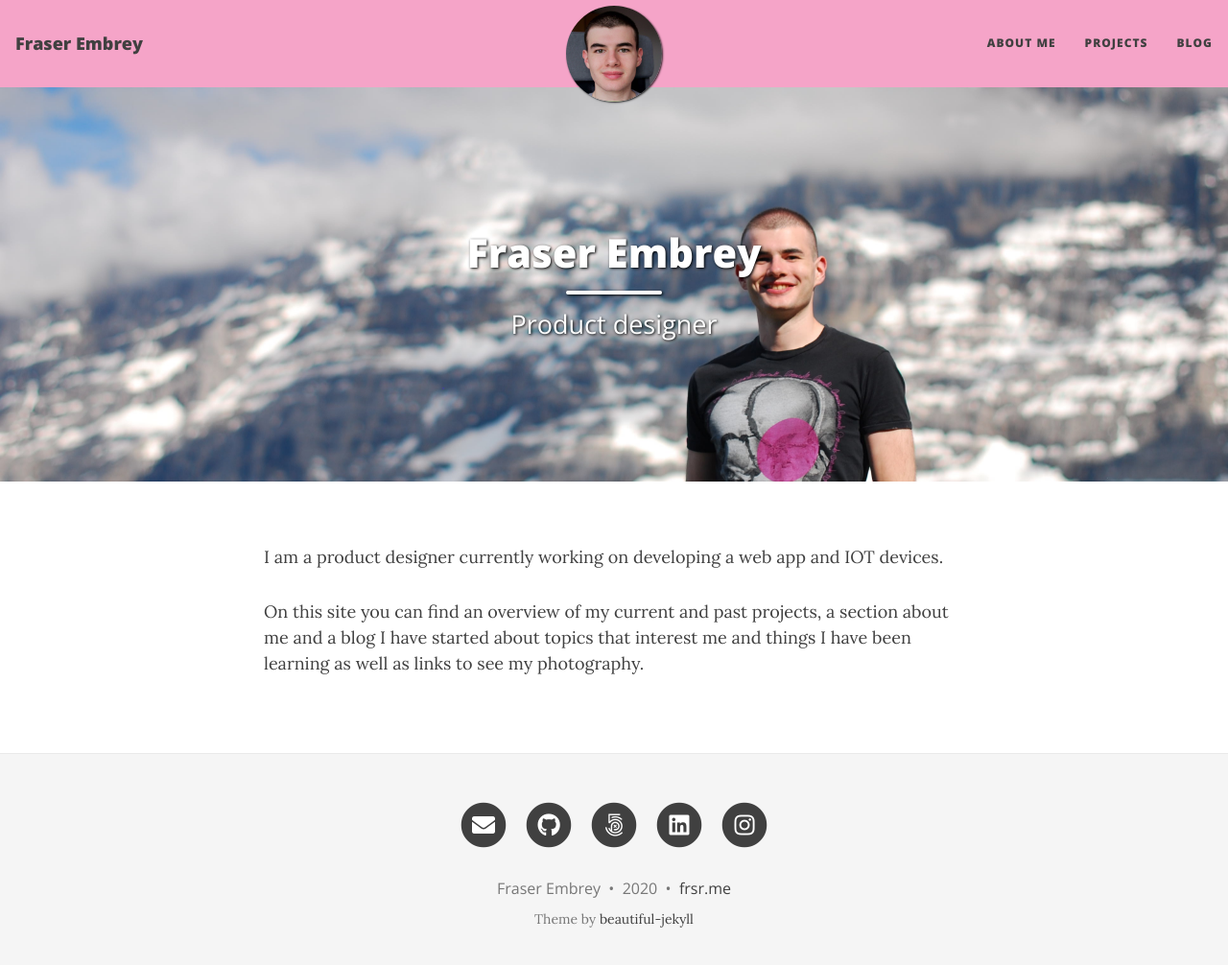
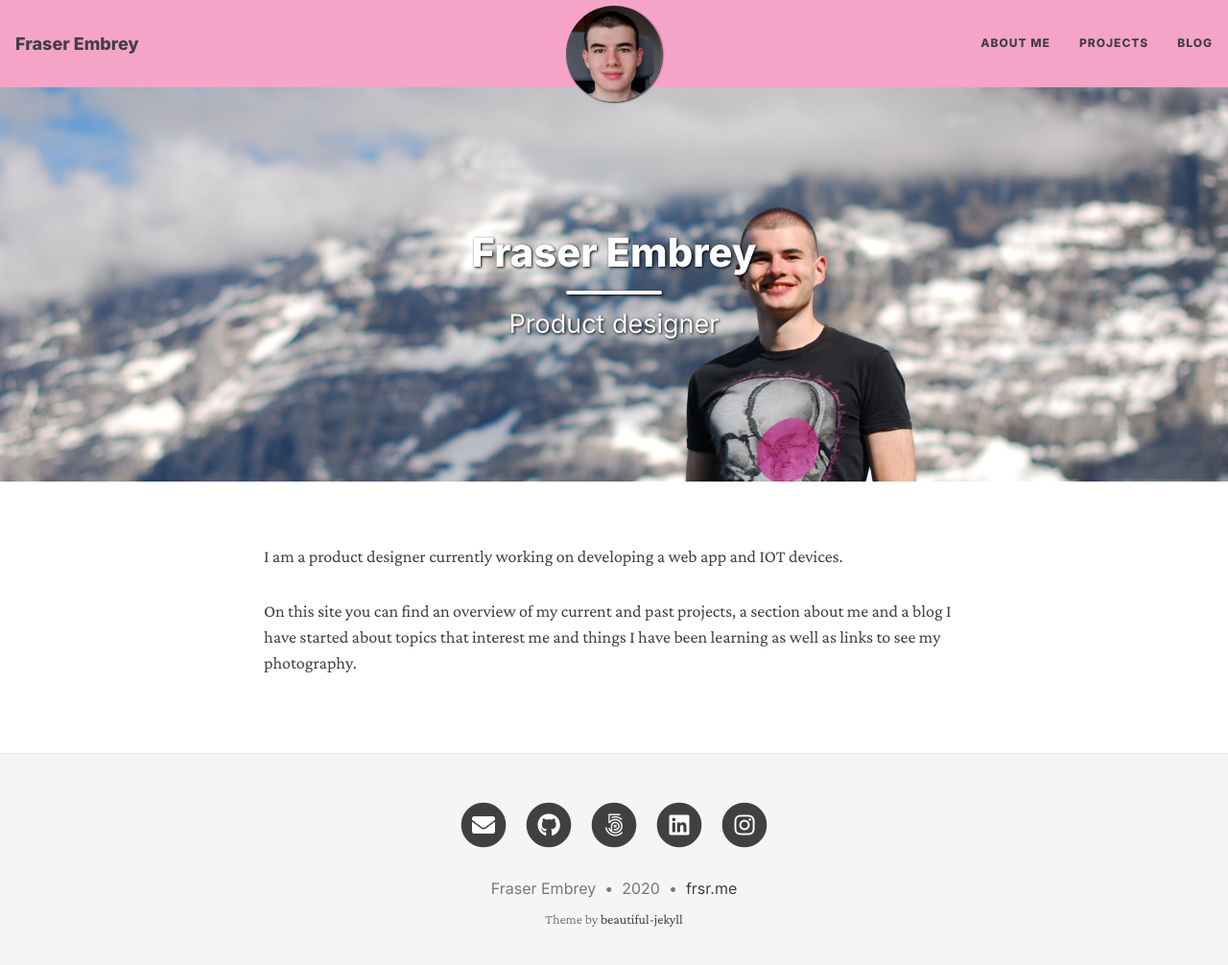
Before and after one commit to FraserEmbrey/FraserEmbrey.github.io, a Jekyll site: the page built from index.md, in a window 1280 px wide and 1019 px high. Shown: the top 1006 px of the window at 96% size. Built offline with Jekyll 4.4.1, drawn with Linux system fonts in a browser that asks for light colours; nearby versions of some CDN libraries.

Commit message:
changed fonts

```diff
--- a/_layouts/base.html
+++ b/_layouts/base.html
@@ -6,8 +6,7 @@ common-ext-css:
   - href: "https://stackpath.bootstrapcdn.com/bootstrap/4.4.1/css/bootstrap.min.css"
     sri: "sha384-Vkoo8x4CGsO3+Hhxv8T/Q5PaXtkKtu6ug5TOeNV6gBiFeWPGFN9MuhOf23Q9Ifjh"
   - "https://cdnjs.cloudflare.com/ajax/libs/font-awesome/5.12.1/css/all.min.css"
-  - "https://fonts.googleapis.com/css?family=Lora:400,700,400italic,700italic"
-  - "https://fonts.googleapis.com/css?family=Open+Sans:300italic,400italic,600italic,700italic,800italic,400,300,600,700,800"
+  - "https://fonts.googleapis.com/css2?family=Crimson+Pro:ital,wght@0,200..900;1,200..900&family=Inter:wght@100..900&display=swap"
 common-ext-js:
   - href: "https://code.jquery.com/jquery-3.4.1.min.js"
     sri: "sha256-CSXorXvZcTkaix6Yvo6HppcZGetbYMGWSFlBw8HfCJo="
--- a/assets/css/main.css
+++ b/assets/css/main.css
@@ -11,7 +11,7 @@ html {
 }
 
 body {
-  font-family: 'Lora', 'Times New Roman', serif;
+  font-family: 'Crimson Pro', 'Times New Roman', serif;
   font-size: 1.125rem;
   color: #404040;
   position: relative;
@@ -26,7 +26,7 @@ p {
   margin: 1.875rem 0;
 }
 h1,h2,h3,h4,h5,h6 {
-  font-family: 'Open Sans', 'Helvetica Neue', Helvetica, Arial, sans-serif;
+  font-family: 'Inter', 'Helvetica Neue', Helvetica, Arial, sans-serif;
   font-weight: 800;
   line-height: 1.1;
 }
@@ -128,7 +128,7 @@ img {
 .navbar-custom {
   background-color: {{ site.navbar-col | default: "#F5F5F5" }};
   border-bottom: 1px solid {{ site.navbar-border-col | default: "#EAEAEA" }};
-  font-family: 'Open Sans', 'Helvetica Neue', Helvetica, Arial, sans-serif;
+  font-family: 'Inter', 'Helvetica Neue', Helvetica, Arial, sans-serif;
   {% if site.navbar-img %}
     background-image: url({{ site.navbar-img | relative_url }});
     background-attachment: fixed;
@@ -398,7 +398,7 @@ footer .list-inline {
   margin-bottom: 1.875rem;
 }
 footer .copyright {
-  font-family: 'Open Sans', 'Helvetica Neue', Helvetica, Arial, sans-serif;
+  font-family: 'Inter', 'Helvetica Neue', Helvetica, Arial, sans-serif;
   text-align: center;
   margin-bottom: 0;
   margin-top: 0;
@@ -410,7 +410,7 @@ footer .theme-by {
 footer .footer-custom-content {
   text-align: center;
   margin-bottom: 0.9375rem;
-  font-family: 'Open Sans', 'Helvetica Neue', Helvetica, Arial, sans-serif;
+  font-family: 'Inter', 'Helvetica Neue', Helvetica, Arial, sans-serif;
 }
 
 @media (min-width: 768px) {
@@ -473,7 +473,7 @@ footer .footer-custom-content {
   margin: 0 0 0.625rem;
 }
 .post-preview .post-entry {
-  font-family: 'Open Sans', 'Helvetica Neue', Helvetica, Arial, sans-serif;
+  font-family: 'Inter', 'Helvetica Neue', Helvetica, Arial, sans-serif;
 }
 .post-entry-container {
   display: inline-block;
@@ -511,7 +511,7 @@ footer .footer-custom-content {
 /* --- Tags --- */
 
 .blog-tags {
-  font-family: 'Open Sans', 'Helvetica Neue', Helvetica, Arial, sans-serif;
+  font-family: 'Inter', 'Helvetica Neue', Helvetica, Arial, sans-serif;
   color: #999;
   font-size: 0.9375rem;
   margin-bottom: 1.875rem;
@@ -613,7 +613,7 @@ footer .footer-custom-content {
   font-size: 1.6875rem;
   line-height: 1.1;
   display: block;
-  font-family: 'Open Sans', 'Helvetica Neue', Helvetica, Arial, sans-serif;
+  font-family: 'Inter', 'Helvetica Neue', Helvetica, Arial, sans-serif;
   font-weight: 300;
   margin: 0.625rem 0 0;
 }
@@ -638,7 +638,7 @@ footer .footer-custom-content {
   padding: 0.3125rem 0.625rem;
   font-size: 0.6875rem;
   color: #EEE;
-  font-family: 'Open Sans', 'Helvetica Neue', Helvetica, Arial, sans-serif;
+  font-family: 'Inter', 'Helvetica Neue', Helvetica, Arial, sans-serif;
   right: 0;
   bottom: 0;
   display: none;
@@ -753,7 +753,7 @@ footer .footer-custom-content {
 }
 
 .pagination .page-item .page-link {
-  font-family: 'Open Sans', 'Helvetica Neue', Helvetica, Arial, sans-serif;
+  font-family: 'Inter', 'Helvetica Neue', Helvetica, Arial, sans-serif;
   text-transform: uppercase;
   font-size: 0.875rem;
   font-weight: 800;
@@ -910,7 +910,7 @@ pre {
 }
 
 #full-tags-list {
-  font-family: 'Open Sans', 'Helvetica Neue', Helvetica, Arial, sans-serif;
+  font-family: 'Inter', 'Helvetica Neue', Helvetica, Arial, sans-serif;
 }
 
 #full-tags-list .tag-entry {
```
